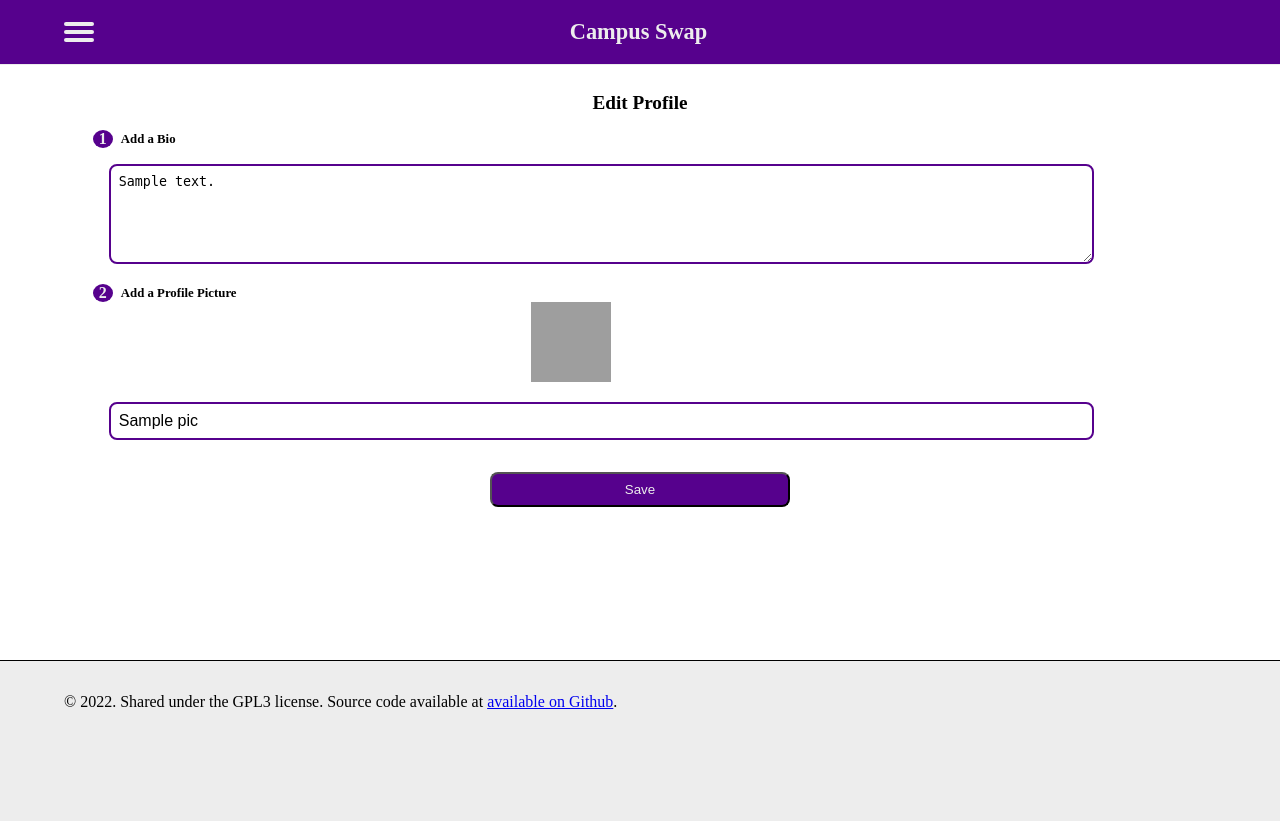
After one commit to software-students-spring2024/5-final-project-spring-2024-mjetteam, a Flask app: page /editProfile/ in a window 1280 px wide. The commit adds this page. Run offline with Flask 3, Linux system fonts and the light colour scheme; a database or web service that is not in the repository returns one stand-in record (values such as "Sample title"); grey boxes are pictures that could not be loaded.

Commit message:
added profile page, view other users profile page and edit profile routes

```diff
--- a/src/app.py
+++ b/src/app.py
@@ -118,7 +118,7 @@ def sign_up():
             return render_template("signup.html", error="Username already in use.")
         else:
             hashed_password = bcrypt.generate_password_hash(password).decode('utf-8')
-            new_user = {'username': username, 'password': hashed_password, 'items': []}
+            new_user = {'username': username, 'password': hashed_password, 'items': [], 'bio':"", 'pic': "https://i.imgur.com/xCvzudW.png"}
             db.users.insert_one(new_user)
             return redirect(url_for("log_in"))
     if flask_login.current_user.is_authenticated:
@@ -169,7 +169,8 @@ def item(item_id):
         userid = flask_login.current_user.id
         user = db.users.find_one({"_id":ObjectId(userid)})
         return render_template("item.html", founditem = founditem, user = user)
-    except:
+    except Exception as e:
+        print(e)
         return redirect(url_for('home')) #redirect to an error page ideally
 
 #add item here
@@ -305,6 +306,48 @@ def purge(item_id):
     db.offers.delete_many(query2)
     return redirect(url_for("view_listings"))
 
+@app.route("/profile")
+@flask_login.login_required
+def profile():
+    user_to_find = flask_login.current_user.id
+    user = db.users.find_one({"_id": ObjectId(user_to_find)})
+
+    user_profile = {"username":user["username"], "bio":user["bio"], "pic": user["pic"]}
+    user_items = list(db.items.find({"user": ObjectId(user_to_find)}))
+    return render_template("viewProfile.html", user = user_profile, docs = user_items)
+
+@app.route("/viewUser/<user_id>", methods= ["GET"])
+@flask_login.login_required
+def view_user(user_id):
+    user = db.users.find_one({"username": user_id})
+    print(user["_id"])
+    print(flask_login.current_user.id)
+    print(user["_id"] == flask_login.current_user.id)
+    if user["_id"] == flask_login.current_user.id:
+        return redirect(url_for("profile"))
+    user_profile = {"username":user["username"], "bio":user["bio"], "pic": user["pic"]}
+    user_items = list(db.items.find({"user": ObjectId(user["_id"])}))
+    return render_template("viewUserProfile.html", user = user_profile, docs = user_items)
+
+@app.route("/editProfile/", methods= ["GET","POST"])
+@flask_login.login_required
+def edit_profile():
+    if request.method == "POST":
+        bio = request.form["bio"]
+        pic = request.form["pic"]
+        db.users.update_one({'_id': ObjectId(flask_login.current_user.id)},
+        {
+            '$set': {
+              'bio': bio,
+              'pic':pic
+        }})
+        return redirect(url_for('profile'))
+    user = db.users.find_one({"_id": ObjectId(flask_login.current_user.id)})
+    return render_template("editProfile.html", user = user)
+
+
+
+
 @login_manager.unauthorized_handler
 def unauthorized_handler():
     return redirect(url_for('log_in'))
--- a/src/static/style.css
+++ b/src/static/style.css
@@ -229,16 +229,20 @@ footer {
   flex-direction: row;
   align-items: center;
   height: 175px;
-  padding: 1rem;
+
+  overflow: hidden;
 }
 
 .listing-alt-image {
+
   max-width: 100px;
   overflow: hidden;
 }
 
 .listing-alt img {
-  width: 100px;
+  width: 100%;
+  height: 100%;
+
 }
 
 .details-alt {
@@ -426,6 +430,31 @@ form div input {
   justify-content: center;
 }
 
+.edit-profile-pic{
+  display: block;
+  margin: auto;
+  width: 20%;
+
+}
+
+.edit-profile-btn{
+  text-align: center;
+  box-sizing: border-box;
+  background-color: #56018D;
+  color:#ededed;
+  text-decoration: none;
+  cursor: pointer;
+  padding: 0.4rem;
+  border: #56018D 1px solid;
+  border-radius: 10px;
+}
+
+.edit-profile-btn:hover{
+ text-decoration: underline white;
+ border: black 1px solid;
+ background-color: #6502a7;
+}
+
 @media (min-width: 600px) {
   header,
   footer {
--- a/src/templates/base.html
+++ b/src/templates/base.html
@@ -43,6 +43,7 @@
             <ul id="menu">
               <a href="{{ url_for('home')}}"><li>Home</li></a>
               {% if current_user.is_authenticated %}
+              <a href ="{{url_for('profile')}}"><li>View Profile</li></a>
               <a href="{{ url_for('add')}}"><li>Make Listing</li></a>
               <a href="{{ url_for('view_listings')}}"><li>View Listings</li></a>
               <a href="{{ url_for('sentoffers')}}"><li>Sent Offers</li></a>
--- /dev/null
+++ b/src/templates/editProfile.html
@@ -0,0 +1,33 @@
+{% extends 'base.html' %}
+
+{% block container %}
+<form method="POST" action="{{url_for('edit_profile')}}" id="add-edit">
+  <div id="add-edit-header">Edit Profile</div>
+  <div class="step">
+    <div class="instruction">
+      <div class="instruction-step">1</div>
+      <div class="instruction-details">Add a Bio</div>
+    </div>
+    <textarea
+      type="text"
+      id="bio"
+      name="bio">{{user.bio}}
+    </textarea>
+  </div>
+  <div class="step">
+    <div class="instruction">
+      <div class="instruction-step">2</div>
+      <div class="instruction-details">Add a Profile Picture </div>
+    </div>
+    <div class ="edit-profile-pic"><img
+    src="{{user.pic}}"
+    alt="user profile image"
+    width="80px"
+    height="80px"
+    referrerpolicy="no-referrer"
+  /></div>
+    <input type="test" id="pic" name="pic" value="{{user.pic}}" />
+  </div>
+  <input type="submit" value="Save" />
+</form>
+{% endblock %}
--- a/src/templates/item.html
+++ b/src/templates/item.html
@@ -14,7 +14,7 @@
     </div>
     <div id="item-details">
       <p><strong>Description: </strong>{{ founditem.description }}</p>
-      <p>Sold By: {{ founditem.username }}</p>
+      <p>Sold By: <a href="{{url_for('view_user', user_id = founditem.username)}}">{{ founditem.username }}</a></p>
       {%if user.username != founditem.username%}
       <a href="{{url_for('offer', item_id = founditem._id)}}">Make Offer</a>
       {%endif%}
```
Also changed, not shown: src/templates/viewProfile.html (added, +42 -0 lines), src/templates/viewUserProfile.html (added, +41 -0 lines).
